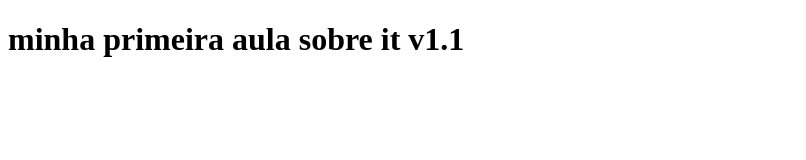
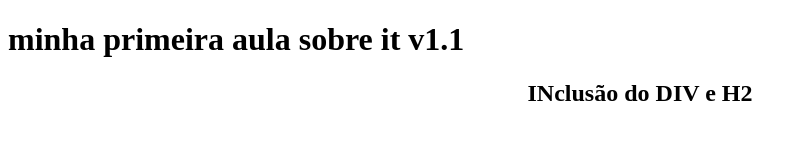
Before and after one commit to mandiocaguedes/MeuProjeto1, a plain HTML site: page index.html in a window 1280 px wide. Shown: the whole page, without its empty margins (0-806 px from the left). Drawn offline with Linux system fonts and the light colour scheme.

Commit message:
Inclusão do DIV e H2

```diff
--- a/index.html
+++ b/index.html
@@ -7,5 +7,8 @@
 </head>
 <body>
     <h1> minha primeira aula sobre it v1.1</h1>
+    <div align="center">
+        <h2>INclusão do DIV e H2</h2>
+    </div>
 </body>
 </html>
```
